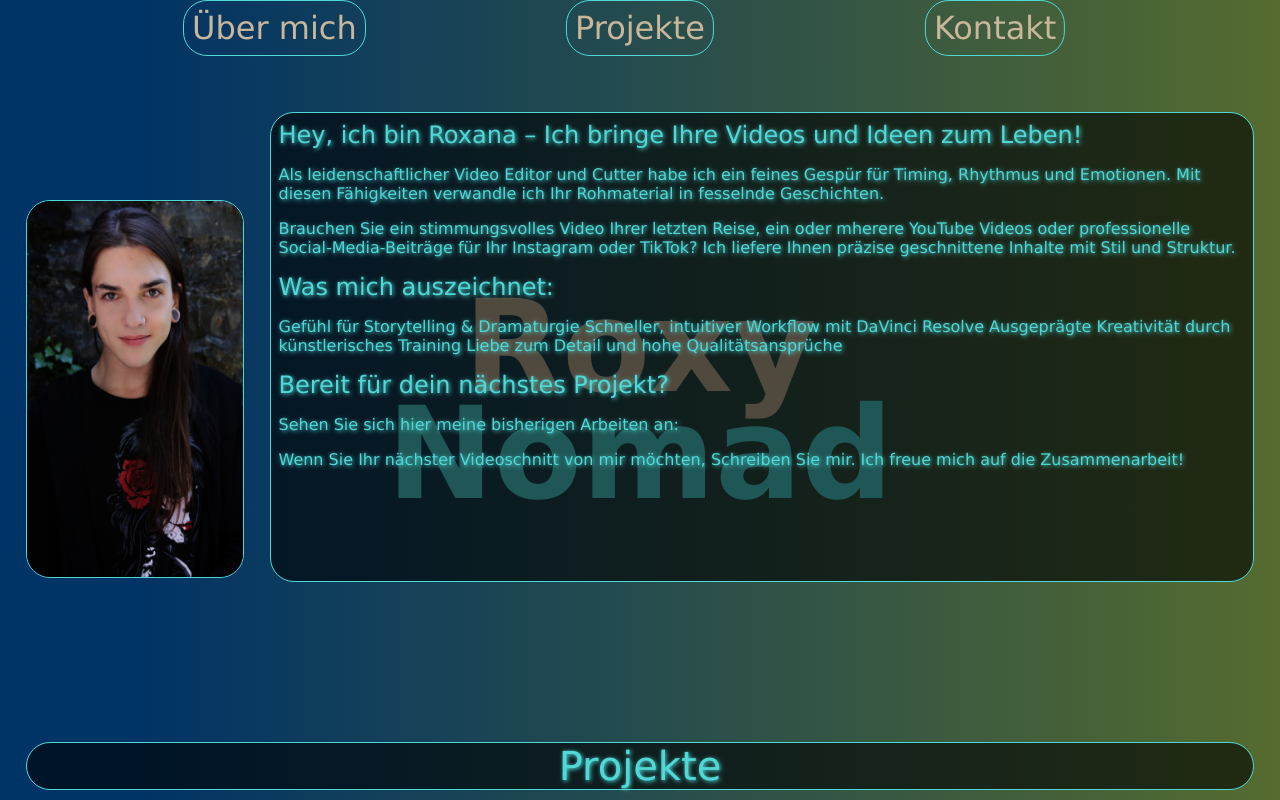
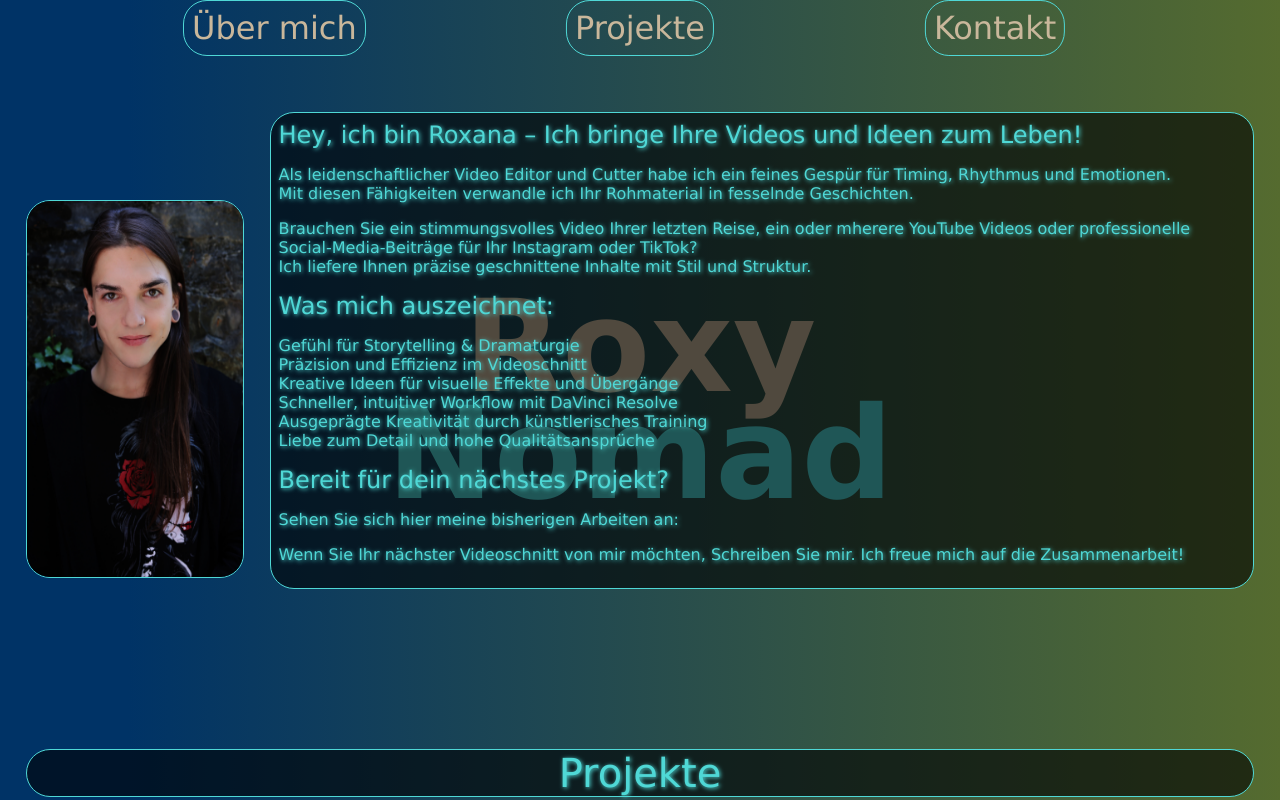
Before and after one commit to RoxyNomad/RoxyNomad_Portfolio, a Next.js app: page / in a window 1280 px wide. Shown: the top 800 px of the page. Built offline with nearby package versions, Linux system fonts and the light colour scheme.

Commit message:
feat: add <br />

```diff
--- a/src/adapters/ui/components/AboutMe/AboutMe.tsx
+++ b/src/adapters/ui/components/AboutMe/AboutMe.tsx
@@ -21,22 +21,24 @@ const AboutMe = () => {
             Hey, ich bin Roxana – Ich bringe Ihre Videos und Ideen zum Leben!
           </p>
           <p className={styles.aboutMeText}>
-            Als leidenschaftlicher Video Editor und Cutter habe ich ein feines Gespür für Timing, Rhythmus und Emotionen.
+            Als leidenschaftlicher Video Editor und Cutter habe ich ein feines Gespür für Timing, Rhythmus und Emotionen. <br />
             Mit diesen Fähigkeiten verwandle ich Ihr Rohmaterial in fesselnde Geschichten.
           </p>
           <p className={styles.aboutMeText}>
             Brauchen Sie ein stimmungsvolles Video Ihrer letzten Reise,
-            ein oder mherere YouTube Videos oder professionelle Social-Media-Beiträge für Ihr Instagram oder TikTok?
+            ein oder mherere YouTube Videos oder professionelle Social-Media-Beiträge für Ihr Instagram oder TikTok? <br />
             Ich liefere Ihnen präzise geschnittene Inhalte mit Stil und Struktur.
           </p>
           <p className={styles.aboutMeSubtitle}>
             Was mich auszeichnet:
           </p>
           <p className={styles.aboutMeText}>
-            Gefühl für Storytelling & Dramaturgie
-            Schneller, intuitiver Workflow mit DaVinci Resolve
-            Ausgeprägte Kreativität durch künstlerisches Training
-            Liebe zum Detail und hohe Qualitätsansprüche
+            Gefühl für Storytelling & Dramaturgie <br />
+            Präzision und Effizienz im Videoschnitt <br />
+            Kreative Ideen für visuelle Effekte und Übergänge <br />
+            Schneller, intuitiver Workflow mit DaVinci Resolve <br />
+            Ausgeprägte Kreativität durch künstlerisches Training <br />
+            Liebe zum Detail und hohe Qualitätsansprüche <br />
           </p>
           <p className={styles.aboutMeSubtitle}>
             Bereit für dein nächstes Projekt?
```
